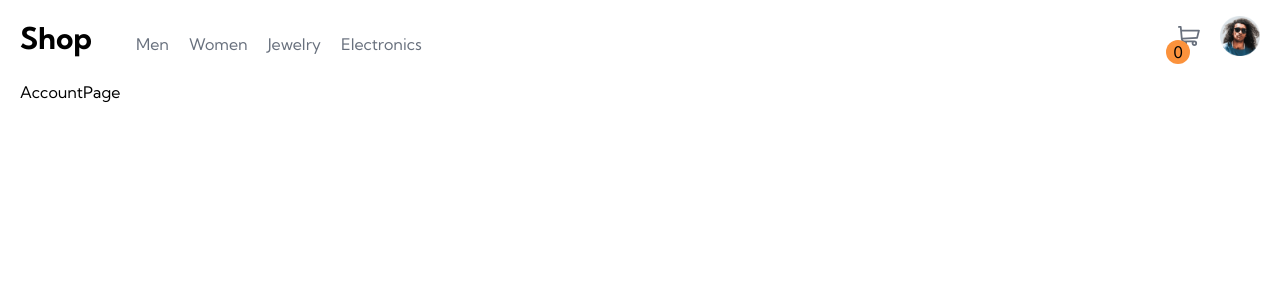
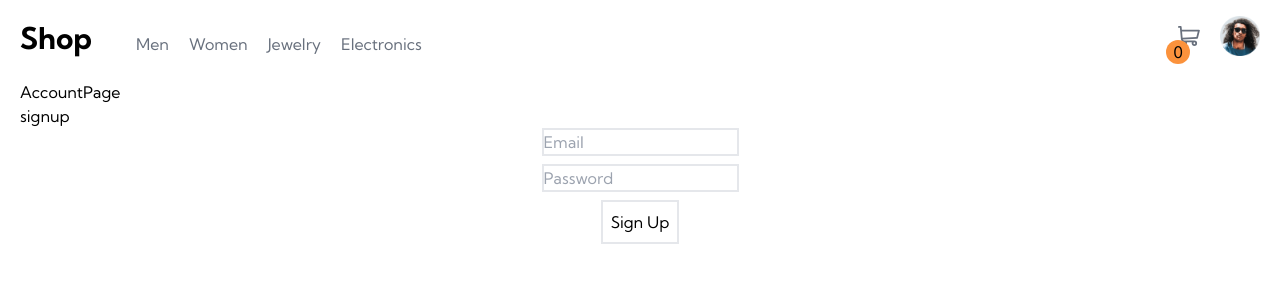
Before and after one commit to jppoullet/fake-ecommerce-page, a React (Vite) app: page /AccountPage in a window 1280 px wide. Shown: the top 300 px of the page. Built offline with nearby package versions, Linux system fonts and the light colour scheme; no server answers.

Commit message:
signup page styling

```diff
--- a/package.json
+++ b/package.json
@@ -14,6 +14,7 @@
     "@supabase/supabase-js": "^2.47.12",
     "react": "^18.2.0",
     "react-dom": "^18.2.0",
+    "react-hook-form": "^7.54.2",
     "react-router-dom": "^6.22.3"
   },
   "devDependencies": {
--- /dev/null
+++ b/src/components/Signup.jsx
@@ -0,0 +1,48 @@
+import React from "react";
+import { useForm } from "react-hook-form";
+
+const Signup = () => {
+  const {
+    register,
+    handleSubmit,
+    watch,
+    formState: { errors },
+  } = useForm();
+
+  const onSubmit = (data) => console.log(data);
+
+  console.log(watch("password")); // watch input value by passing the name of it
+  console.log(errors); // watch input value by passing the name of it
+
+  return (
+    /* "handleSubmit" will validate your inputs before invoking "onSubmit" */
+    <form
+      onSubmit={handleSubmit(onSubmit)}
+      className="flex flex-col items-center gap-2"
+    >
+      {/* register your input into the hook by invoking the "register" function */}
+      <input
+        {...register("Email", { required: true })}
+        placeholder="Email"
+        className="border-2"
+      />
+
+      {/* include validation with required or other standard HTML validation rules */}
+      <input
+        {...register("password", { required: true })}
+        placeholder="Password"
+        className="border-2"
+      />
+      {/* errors will return when field validation fails  */}
+      {errors.exampleRequired && <span>This field is required</span>}
+
+      <input
+        type="submit"
+        value="Sign Up"
+        className="cursor-pointer border-2 p-2"
+      />
+    </form>
+  );
+};
+
+export default Signup;
--- a/src/pages/AccountPage.jsx
+++ b/src/pages/AccountPage.jsx
@@ -1,8 +1,15 @@
 import React from "react";
 import supabase from "../config/supabaseClient";
+import Signup from "../components/Signup";
 
 const AccountPage = () => {
-  return <div className="mt-20">AccountPage</div>;
+  return (
+    <div className="mt-20">
+      <h1>AccountPage</h1>
+      <div>signup</div>
+      <Signup />
+    </div>
+  );
 };
 
 export default AccountPage;
```
Also changed, not shown: 1 other file (tests, documents, lock files or other folders).
